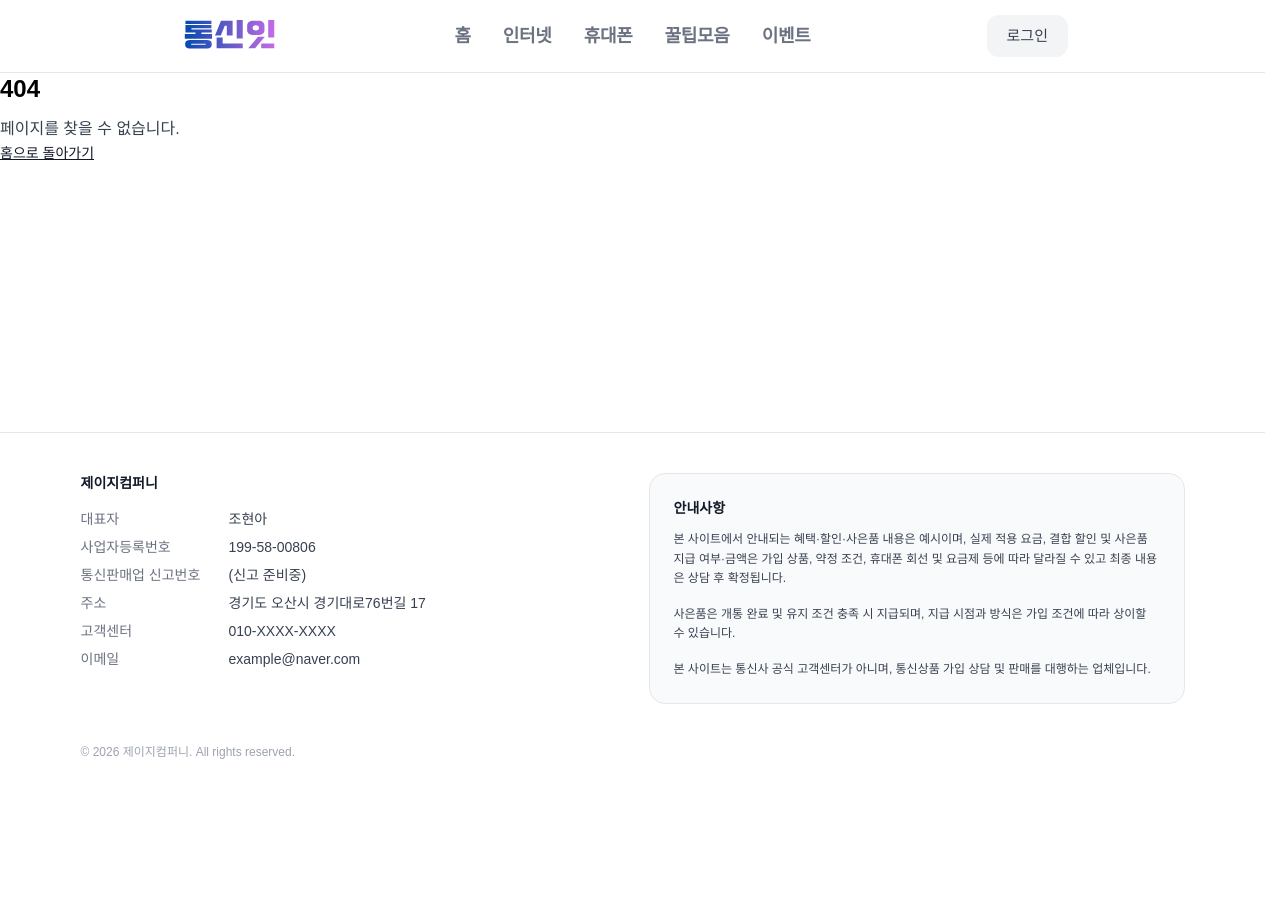
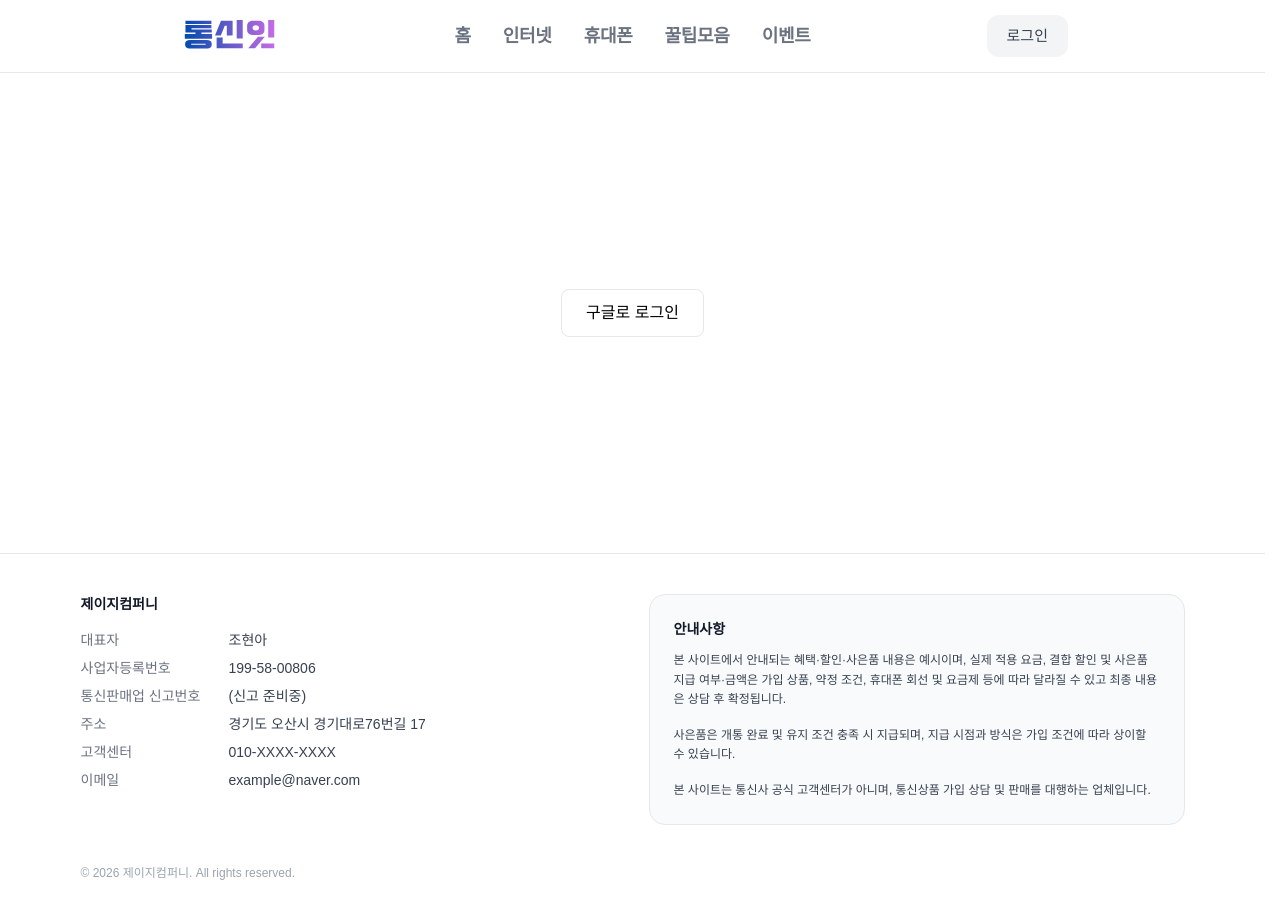
Before and after one commit to JGcompany93/tongsinit, a React (Vite) app: page /login in a window 1280 px wide. Shown: the top 916 px of the page. Before the commit the page ends 800 px from the top, so only its background shows below. Built offline with nearby package versions, Linux system fonts and the light colour scheme; a web font is replaced by a local one.

Commit message:
모바일 햄버거 수정1

```diff
--- a/package.json
+++ b/package.json
@@ -10,6 +10,7 @@
     "preview": "vite preview"
   },
   "dependencies": {
+    "@supabase/supabase-js": "^2.91.0",
     "react": "^19.2.0",
     "react-dom": "^19.2.0",
     "react-router-dom": "^7.12.0"
--- a/src/App.tsx
+++ b/src/App.tsx
@@ -6,6 +6,9 @@ import Home from "./pages/Home";
 import Internet from "./pages/internet";
 import Support from "./pages/Support";
 import NotFound from "./pages/NotFound";
+import AuthCallback from "./pages/AuthCallback";
+import Login from "./pages/Login";
+
 
 import FullscreenGuard from "./components/FullscreenGuard";
 
@@ -20,6 +23,8 @@ export default function App() {
           <Route path="/" element={<Home />} />
           <Route path="/internet" element={<Internet />} />
           <Route path="/support" element={<Support />} />
+          <Route path="/login" element={<Login />} />
+          <Route path="/auth/callback" element={<AuthCallback />} />
           <Route path="*" element={<NotFound />} />
         </Route>
       </Routes>
--- /dev/null
+++ b/src/lib/supabase.ts
@@ -0,0 +1,13 @@
+// src/lib/supabase.ts
+import { createClient } from "@supabase/supabase-js";
+
+const supabaseUrl = import.meta.env.VITE_SUPABASE_URL!;
+const supabaseAnonKey = import.meta.env.VITE_SUPABASE_ANON_KEY!;
+
+export const supabase = createClient(supabaseUrl, supabaseAnonKey, {
+  auth: {
+    persistSession: true,
+    autoRefreshToken: true,
+    detectSessionInUrl: true
+  }
+});
--- /dev/null
+++ b/src/pages/AuthCallback.tsx
@@ -0,0 +1,22 @@
+// src/pages/AuthCallback.tsx
+import { useEffect } from "react";
+import { useNavigate } from "react-router-dom";
+import { supabase } from "../lib/supabase";
+
+export default function AuthCallback() {
+  const navigate = useNavigate();
+
+  useEffect(() => {
+    const run = async () => {
+      const { data } = await supabase.auth.getSession();
+      if (data.session) {
+        navigate("/", { replace: true });
+      } else {
+        navigate("/login", { replace: true });
+      }
+    };
+    run();
+  }, [navigate]);
+
+  return <div className="p-6">로그인 처리 중...</div>;
+}
--- /dev/null
+++ b/src/pages/Login.tsx
@@ -0,0 +1,24 @@
+// src/pages/Login.tsx
+import { supabase } from "../lib/supabase";
+
+export default function Login() {
+  const signInGoogle = async () => {
+    await supabase.auth.signInWithOAuth({
+      provider: "google",
+      options: {
+        redirectTo: `${window.location.origin}/auth/callback`
+      }
+    });
+  };
+
+  return (
+    <div className="min-h-[60vh] flex flex-col items-center justify-center gap-4">
+      <button
+        onClick={signInGoogle}
+        className="h-12 px-6 rounded-lg border"
+      >
+        구글로 로그인
+      </button>
+    </div>
+  );
+}
```
Also changed, not shown: 2 other files (tests, documents, lock files or other folders).
